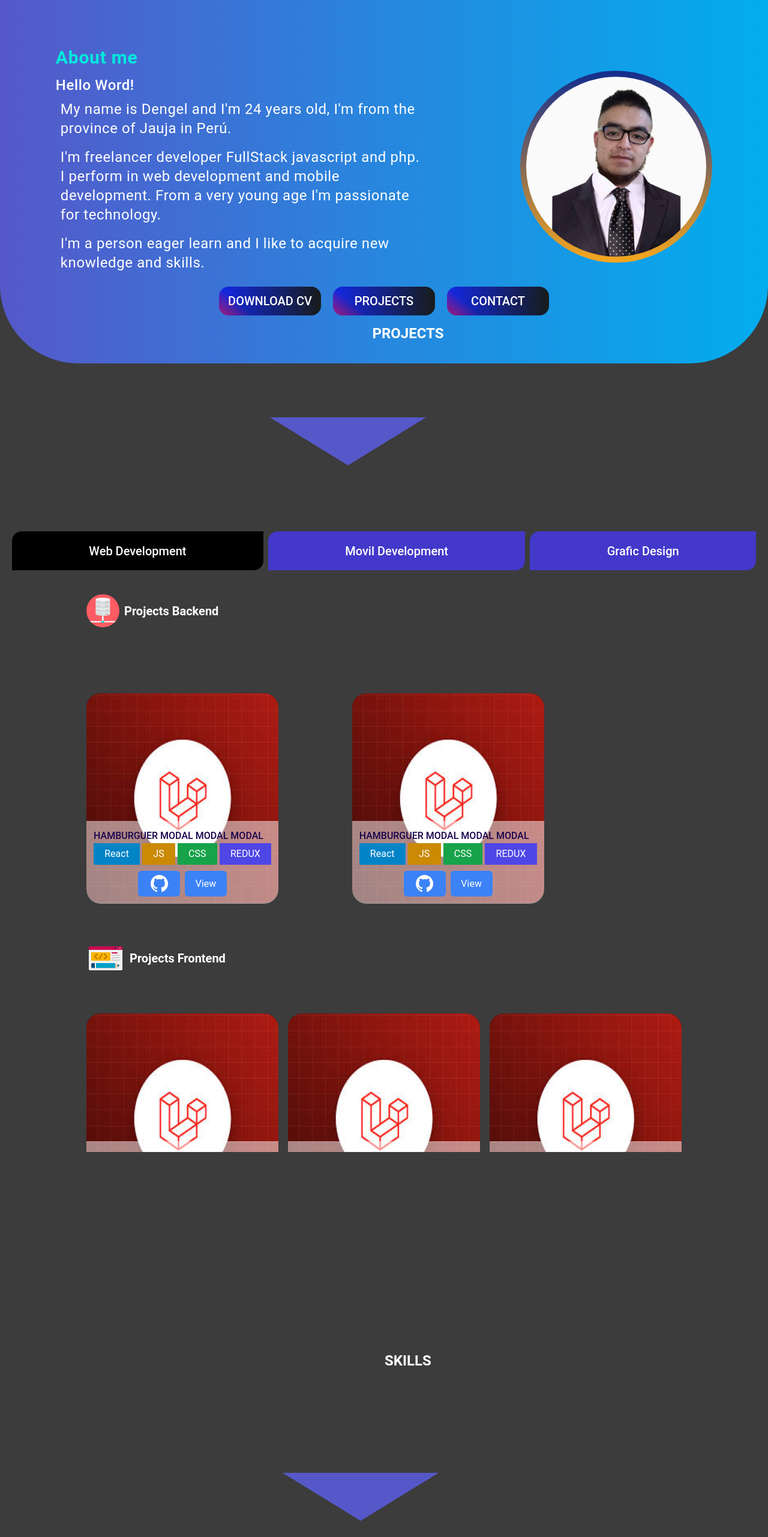
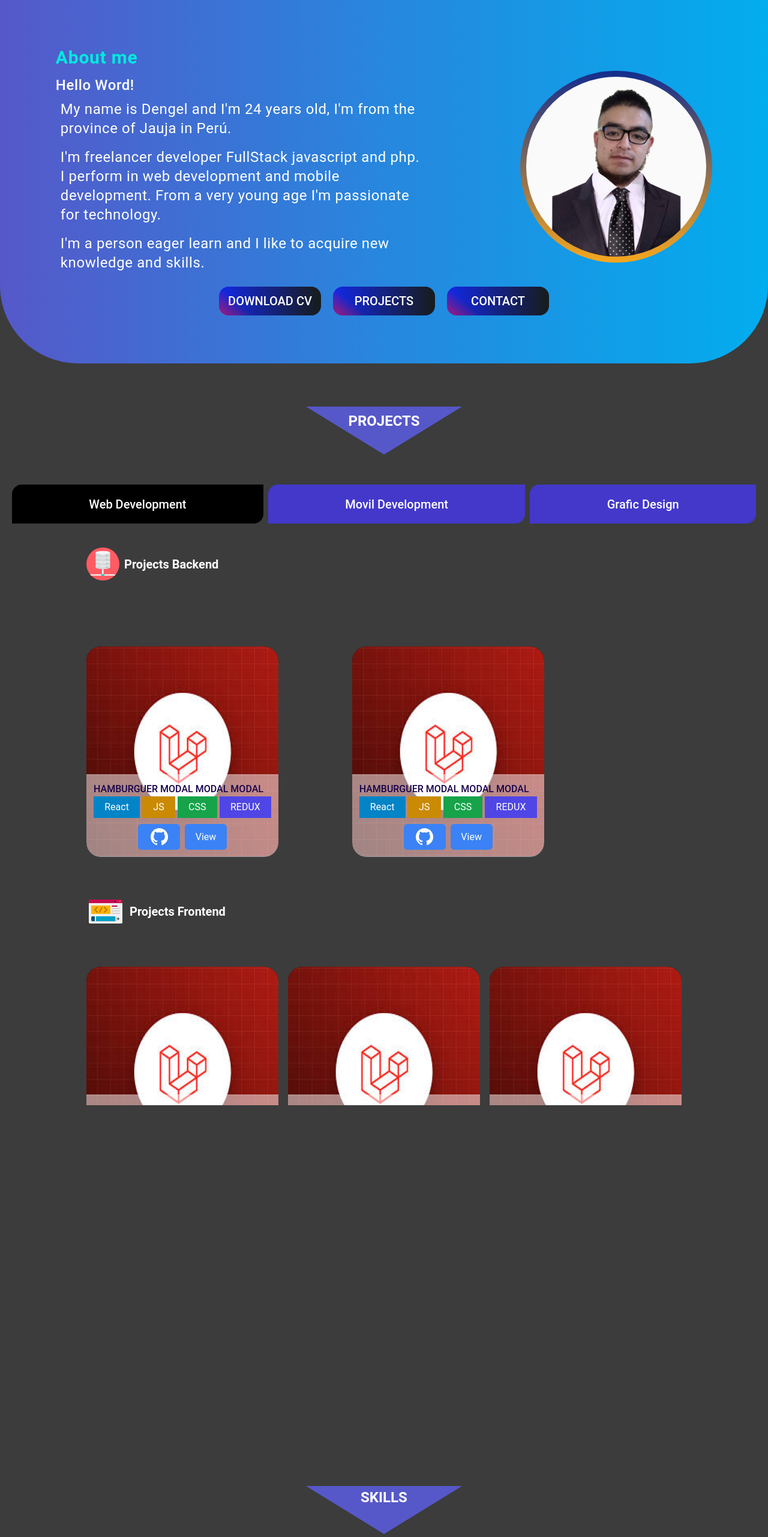
Before and after one commit to DengelLionel/portfoliodengel, a React (Create React App) app: page / in a window 1280 px wide. Shown: the part 234-2797 px from the top of the page at 60% size. Built offline with nearby package versions, Linux system fonts and the light colour scheme; a web font is replaced by a local one.

Commit message:
Corrección de erroe

```diff
--- a/src/components/Body/Contacto.js
+++ b/src/components/Body/Contacto.js
@@ -2,15 +2,16 @@ import Triangulo from "./secciones/Triangulo";
 import {statecolorContacto} from "../../redux/slices/cambioAspectoPagina"
 import { useSelector } from "react-redux";
 export default function Contacto({colortexto}){
-    let subtitulo=`font-bold font-robotob text-center text-xl xl:text-2xl  relative -top-[25vh] sm:relative sm:-top-[18vh] xl:-top-[190px] lg:-top-[22vh] xl:-top-[29vh] 2xl:text-3xl 2xl:-top-[21vh] ${colortexto}`;
+    let subtitulo=`font-bold font-robotob text-center text-xl xl:text-2xl z-[50] relative top-[160px] sm:relative sm:top-[200px] xl:-top-[190px] lg:top-[150px] xl:top-[150px] 2xl:text-3xl 2xl:top-[140px] ${colortexto}`;
     const colorstyled=useSelector(statecolorContacto)
     const FondoYclase=`${colorstyled}  p-[20px] h-[250px] w-full  xl:h-[480px] font-robotor  rounded-tr-[50px] rounded-tl-[50px] xl:rounded-tr-[150px] xl:rounded-tl-[150px]  sm:flex sm:justify-center sm:items-center sm:h-[320px] xl:flex xl:justify-center xl:items-center  lg:h-[400px] 2xl:h-[490px]  `
     return(
         <>
-        <div className=" w-full flex justify-center items-center sm:relative sm:top-[7vh] lg:-top-[3vh]">
+         <h2  id="contacto" className={subtitulo}>CONTACT</h2>
+        <div className=" w-full h-[100px] mt-[120px] mb-[80px] flex justify-center items-center sm:relative sm:top-[7vh] lg:-top-[3vh]">
             <Triangulo/>
             </div>
-        <h2  id="contacto" className={subtitulo}>CONTACT</h2>
+
          <footer className={FondoYclase}>
 
 
--- a/src/components/Body/Experiencia.js
+++ b/src/components/Body/Experiencia.js
@@ -29,14 +29,15 @@ export default function Experiencia({colortexto}){
     }
     console.log(id)
 
-    let subtitulo=`font-bold font-robotob text-center text-xl xl:text-2xl mt-[30px] mb-[30px] relative -top-[31vh] lg:relative lg:-top-[23vh] xl:relative xl:-top-[31.5vh] 2xl:text-3xl 2xl:-top-[21.5vh] ${colortexto}`;
+    let subtitulo=`font-bold font-robotob text-center text-xl xl:text-2xl mt-[30px] mb-[30px] relative top-[70px] z-[50] lg:relative lg:top-[70px] xl:relative xl:top-[75px] 2xl:text-3xl 2xl:top-[80px] ${colortexto}`;
     return(
         <>
-        <div className="h-[185vh] sm:h-[138vh] lg:h-[120vh] 2xl:h-[100vh] ">
-        <div className=" w-full flex justify-center items-center ">
+        <div className="h-[140vh] sm:h-[138vh] lg:h-[120vh] 2xl:h-[90vh] ">
+        <h2 id="experiencia" className={subtitulo}>EXPERIENCES</h2>
+        <div className=" w-full h-[100px] mb-[50px] flex justify-center items-center  sm:mb-[150px] 2xl:mb-[260px] ">
             <Triangulo/>
             </div>
-         <h2 id="experiencia" className={subtitulo}>EXPERIENCES</h2>
+
 
         <section className=" w-full sm:relative sm:-top-[18vh] xl:relative xl:-top-[18vh] grid grid-cols-[auto] gap-4 justify-center items-center xl:grid xl:grid-cols-[repeat(3,auto)] xl:gap-6 lg:grid lg:grid-cols-[auto,auto,auto] lg:mt-[10vh] md:grid md:grid-cols-[auto,auto]">
             {experiencia.map(data=>{
--- a/src/components/Body/Habilidades.js
+++ b/src/components/Body/Habilidades.js
@@ -4,7 +4,7 @@ import {stateGrayScale,setGrayScale} from "../../redux/slices/cambioColorPagina"
 import { useSelector,useDispatch } from "react-redux";
 import {statecolorHabilidad} from "../../redux/slices/cambioAspectoPagina";
 export default function Habilidades({colortexto}){
-    let subtitulo=`font-bold font-robotob text-center text-xl xl:text-2xl mb-[30px] xl:relative xl:-top-[26.5vh] lg:relative lg:-top-[19vh] 2xl:text-3xl 2xl:-top-[18.5vh] ${colortexto}`;
+    let subtitulo=`relative top-[110px] z-[50] font-bold font-robotob text-center text-xl xl:text-2xl mb-[30px] xl:relative xl:top-[115px] lg:relative lg:top-[110px] 2xl:text-3xl 2xl:top-[120px] ${colortexto}`;
    const dispatch=useDispatch()
     const valorClickItem=useSelector(stateGrayScale);
     const colorStyled=useSelector(statecolorHabilidad)
@@ -14,11 +14,12 @@ export default function Habilidades({colortexto}){
     const fondoHabilidadYclase=`${colorStyled}   p-[20px]  xl:h-[auto] xl:p-[40px] flex flex-col justify-center items-center  xl:flex xl:flex-row xl:justify-center xl:items-center rounded-tl-[50px] rounded-tr-[50px] rounded-bl-[50px] rounded-br-[50px] xl:rounded-tl-[140px] xl:rounded-br-[140px] duration-1000`
     return(
 
-        <div className=" h-[210vh] sm:h-[160vh] lg:h-[102vh] xl:h-[150vh] 2xl:h-[90vh]  ">
-        <div className=" w-full flex justify-center items-center ">
-            <Triangulo>
-            <h2 id="habilidad" className={subtitulo}>SKILLS</h2>
-            </Triangulo>
+        <div className=" h-[205vh] sm:h-[160vh] lg:h-[102vh] xl:h-[150vh] 2xl:h-[90vh]  ">
+             <h2 id="habilidad" className={subtitulo}>SKILLS</h2>
+        <div className=" w-full h-[100px] mt-[70px] mb-[70px] flex justify-center items-center ">
+
+
+            <Triangulo/>
             </div>
 
 
--- a/src/components/Body/Portafolio.js
+++ b/src/components/Body/Portafolio.js
@@ -9,7 +9,7 @@ export default function Portafolio({colortexto}){
     const [movilDevelopment,setMovilDevelopment]=useState(false)
     const [design,setDesign]=useState(false)
 
-    let claseTitulo=`font-bold font-robotob text-center text-xl xl:text-2xl mb-[30px] xl:relative xl:-top-[165px] 2xl:text-3xl 2xl:relative 2xl:-top-[18.5vh] ${colortexto}`;
+    let claseTitulo=`relative top-[80px] z-[50] font-bold font-robotob text-center text-xl xl:text-2xl mb-[30px] xl:relative xl:top-[80px] 2xl:text-3xl 2xl:relative 2xl:top-[80px] ${colortexto}`;
 
     const HandledWebDevelopment=()=>{
         setWebDevelopment(true)
@@ -56,10 +56,11 @@ export default function Portafolio({colortexto}){
         <>
 
         <section  className=" h-[140vh] sm:h-[142vh] md:h-[160vh] lg:h-[125vh] xl:h-[220vh]  2xl:h-[130vh] z-[25]  ">
-            <div className=" w-full flex justify-center items-center">
-            <Triangulo>
-            <h2 id="portafolio" className={claseTitulo}>PROJECTS</h2>
-            </Triangulo>
+        <h2 id="portafolio" className={claseTitulo}>PROJECTS</h2>
+            <div className=" w-full h-[100px] flex justify-center items-center mb-[120px]">
+            <Triangulo/>
+
+
             </div>
 
             <section className=" lg:grid lg:grid-cols-[auto] lg:w-full lg:h-[80vh] xl:grid xl:grid-cols-[auto] xl:items-center xl:w-[100%] md:mt-[50px]">
--- a/src/components/Body/secciones/Triangulo.js
+++ b/src/components/Body/secciones/Triangulo.js
@@ -1,16 +1,15 @@
 
 
 
-export default function Triangulo({children}){
+export default function Triangulo(){
     return(
-        <div className="w-full flex justify-center items-center mb-[50px]">
 
         <div className=" transform rotate-90  w-0 h-0 border-l-triangulos border-l-[80px] border-solid border-t-[100px] border-t-transparent border-b-[100px]   border-b-transparent  xl:border-l-[80px] xl:border-t-[130px] xl:border-b-[130px]
         2xl:border-l-[82px] 2xl:border-t-[160px] 2xl:border-b-[160px] ">
 
         </div>
-        <div className="">{children}</div>
 
-         </div>
+
+
     )
 }
```
